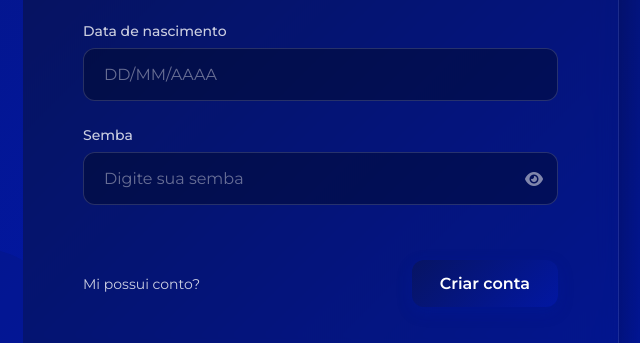
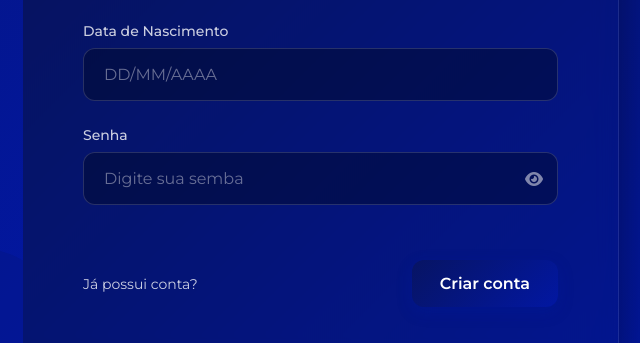
Before and after one commit to Aphexrage/coop-project, a plain HTML site: page frontend/cadastro/cadastro.html in a window 1280 px wide. Shown: the part 436-779 px from the top of the page, 597-1237 px from the left. Drawn offline with Linux system fonts and the light colour scheme.

Commit message:
Fase 1 PROT - Correções do cadastro e subindo novas imagens

```diff
--- a/frontend/cadastro/cadastro.html
+++ b/frontend/cadastro/cadastro.html
@@ -355,12 +355,12 @@
             </div>
 
             <div class="form-group">
-                <label for="birthdate">Data de nascimento</label>
+                <label for="birthdate">Data de Nascimento</label>
                 <input type="text" id="birthdate" class="input-field" placeholder="DD/MM/AAAA">
             </div>
 
             <div class="form-group">
-                <label for="password">Semba</label>
+                <label for="password">Senha</label>
                 <div class="password-container">
                     <input type="password" id="password" class="input-field" placeholder="Digite sua semba">
                     <i class="toggle-password fas fa-eye"></i>
@@ -368,7 +368,7 @@
             </div>
 
             <div class="action-row">
-                <div class="account-question">Mi possui conto?</div>
+                <div class="account-question">Já possui conta?</div>
                 <button class="create-account-btn">Criar conta</button>
             </div>
         </div>
```
Also changed, not shown: assets/imagens/sharpenIcon.png (added), 1 other file.
